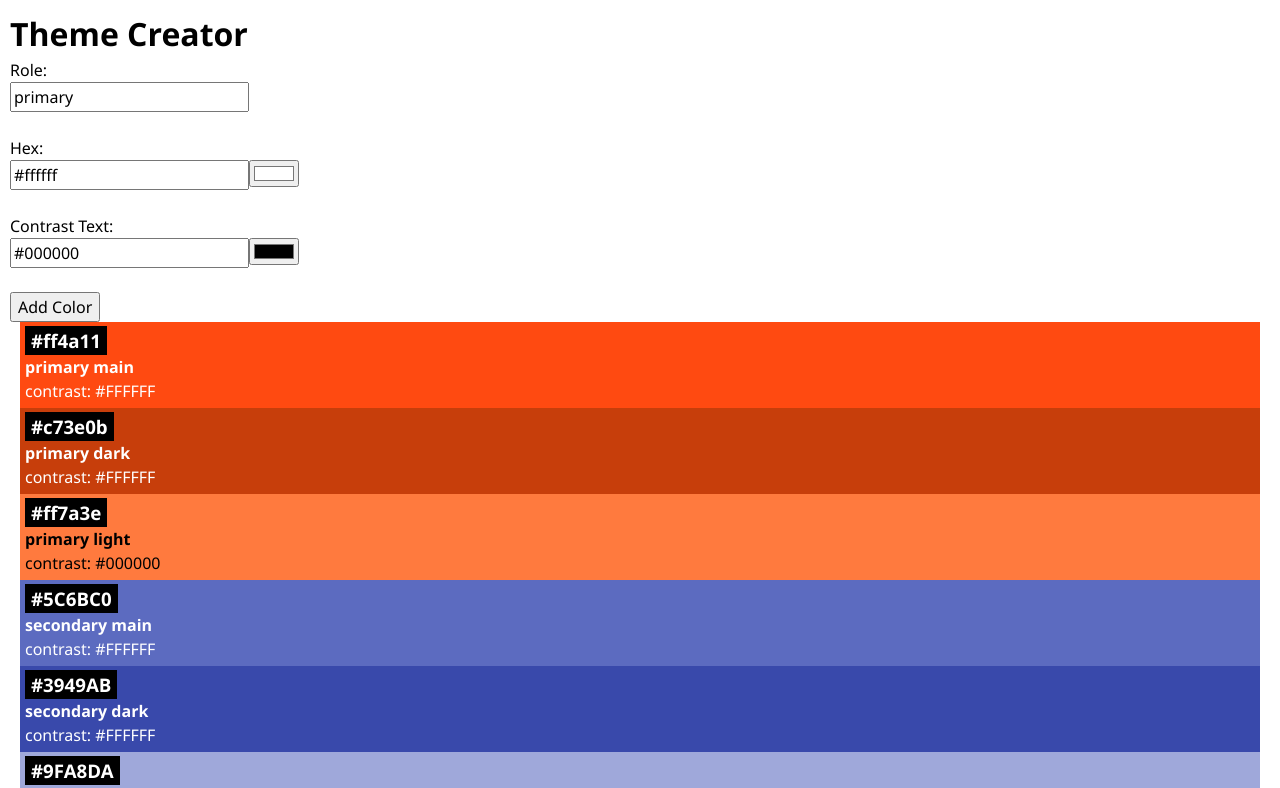
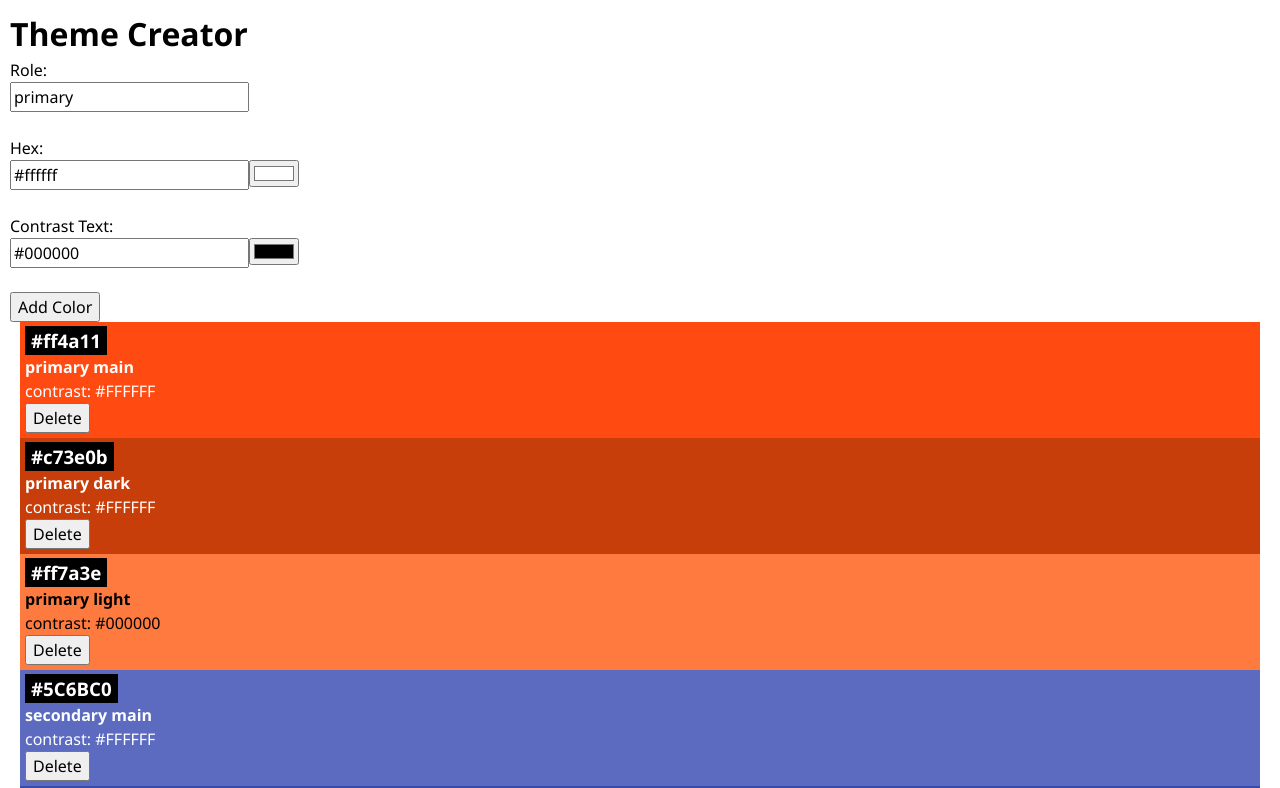
Before and after one commit to chrisspang89/web-react-recap-project, a React (Vite) app: page / in a window 1280 px wide. Shown: the top 788 px of the page. Built offline with nearby package versions, Linux system fonts and the light colour scheme.

Commit message:
add Button Component and Delete-Funktion

```diff
--- a/src/App.jsx
+++ b/src/App.jsx
@@ -11,13 +11,17 @@ export default function App() {
     setColors([newColor, ...colors]);
   };
 
+  const handleDeleteColor = (colorId) => {
+    setColors(colors.filter((color) => color.id !== colorId));
+  };
+
   return (
     <>
       <h1>Theme Creator</h1>
       <ColorForm onAddColor={handleAddColor} />
       <div className="color-list">
         {colors.map((color) => (
-          <Color key={color.id} color={color} />
+          <Color key={color.id} color={color} onDelete={handleDeleteColor} />
         ))}
       </div>
     </>
--- /dev/null
+++ b/src/Components/Button/Button.jsx
@@ -0,0 +1,7 @@
+export default function Button({ text, onButtonClick }) {
+  return (
+    <button type="button" onClick={onButtonClick}>
+      {text}
+    </button>
+  );
+}
--- a/src/Components/Color/Color.jsx
+++ b/src/Components/Color/Color.jsx
@@ -1,6 +1,7 @@
 import "./Color.css";
+import Button from "../Button/Button";
 
-export default function Color({ color }) {
+export default function Color({ color, onDelete }) {
   return (
     <div
       className="color-card"
@@ -12,6 +13,7 @@ export default function Color({ color }) {
       <h3 className="color-card-headline">{color.hex}</h3>
       <h4>{color.role}</h4>
       <p>contrast: {color.contrastText}</p>
+      <Button text="Delete" onButtonClick={() => onDelete(color.id)} />
     </div>
   );
 }
```
